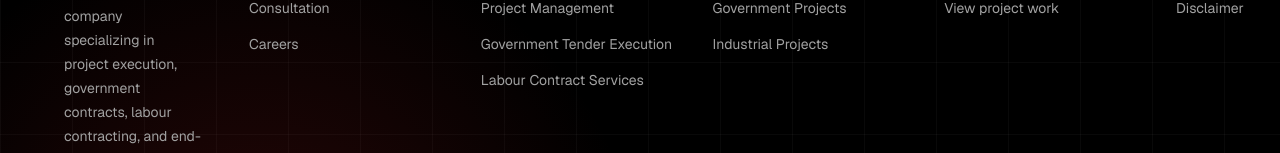
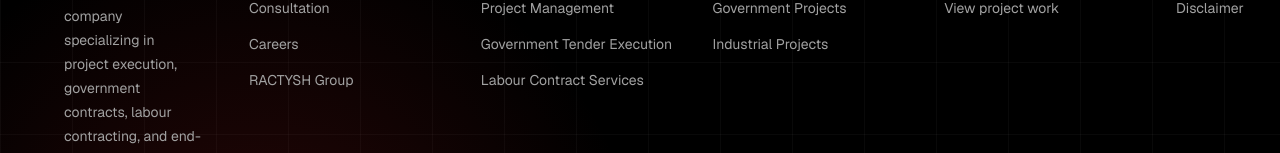
Before and after one commit to Kalandhar01/R-CONSTRUCTION, a Next.js app: page / in a window 1280 px wide. Shown: the part 9773-9926 px from the top of the page. Built offline with nearby package versions, Linux system fonts and the light colour scheme.

Commit message:
seo: add RACTYSH Group link to footer

```diff
--- a/src/components/ConstructionFooter.tsx
+++ b/src/components/ConstructionFooter.tsx
@@ -13,6 +13,7 @@ const footerColumns = [
       { title: "Projects", href: "/works" },
       { title: "Consultation", href: "#contact" },
       { title: "Careers", href: "#contact" },
+      { title: "RACTYSH Group", href: "https://www.ractysh.com/" },
     ],
   },
   {
```
